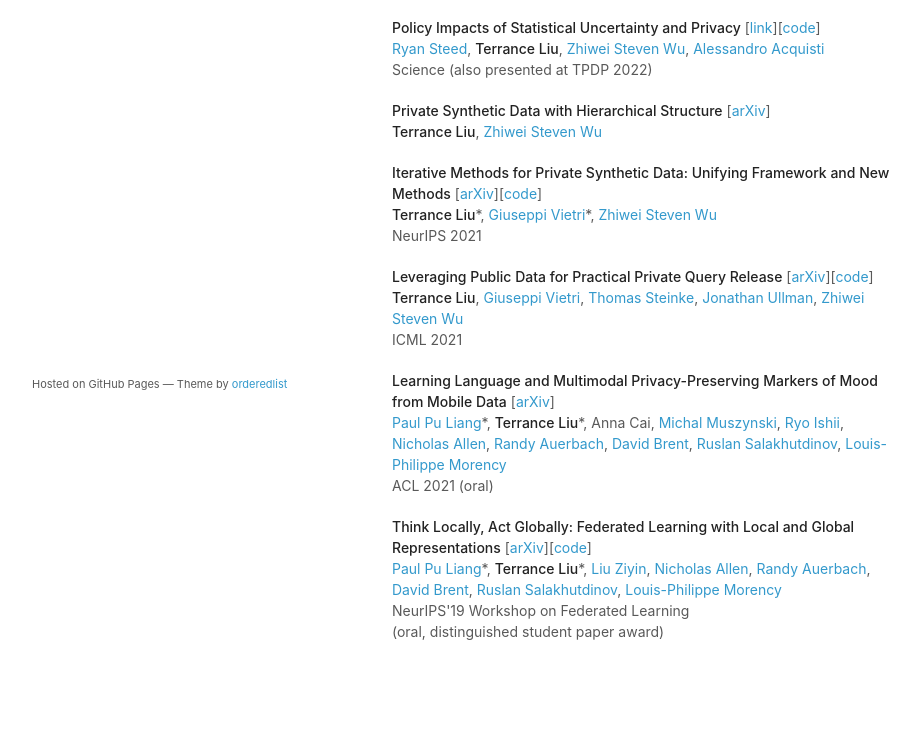
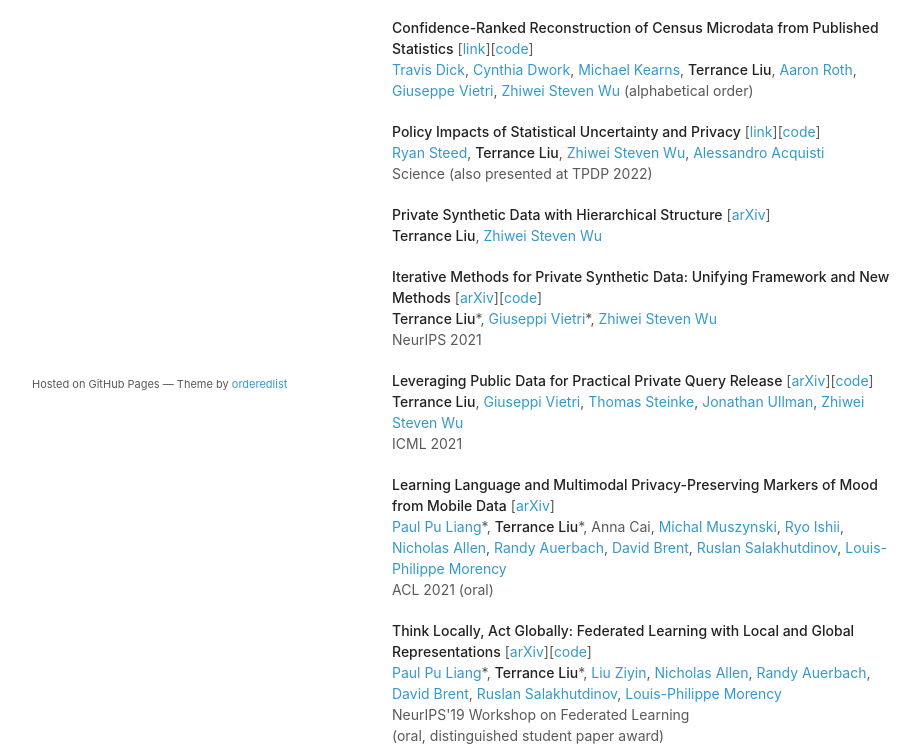
Before and after one commit to terranceliu/terranceliu.github.io, a plain HTML site: page index.html in a window 1280 px wide. Shown: the part 337-1086 px from the top of the page, without its empty margins (178-1099 px from the left). Before the commit the page ends 1049 px from the top, so only its background shows below. Drawn offline with Linux system fonts and the light colour scheme.

Commit message:
update papers

```diff
--- a/index.html
+++ b/index.html
@@ -29,6 +29,10 @@
         <h2 id="publications">Publications
           <br/><small>* denotes equal contribution</small>
         </h2>
+        <p>
+          <strong>Confidence-Ranked Reconstruction of Census Microdata from Published Statistics</strong> [<a href="https://arxiv.org/abs/2211.03128">link</a>][<a href="https://github.com/terranceliu/rap-rank-reconstruction">code</a>]
+          <br/><a href="https://travisbarrydick.github.io/">Travis Dick</a>, <a href="https://dwork.seas.harvard.edu/">Cynthia Dwork</a>, <a href="https://www.cis.upenn.edu/~mkearns/">Michael Kearns</a>, <strong>Terrance Liu</strong>, <a href="https://www.cis.upenn.edu/~aaroth/">Aaron Roth</a>, <a href="https://www.giuseppevietri.com/">Giuseppe Vietri</a>, <a href="https://zstevenwu.com/">Zhiwei Steven Wu</a> (alphabetical order)
+        </p>
         <p>
           <strong>Policy Impacts of Statistical Uncertainty and Privacy</strong> [<a href="https://www.science.org/doi/10.1126/science.abq4481">link</a>][<a href="https://github.com/ryansteed/dp-policy">code</a>]
           <br/><a href="https://rbsteed.com/">Ryan Steed</a>, <strong>Terrance Liu</strong>, <a href="https://zstevenwu.com/">Zhiwei Steven Wu</a>, <a href="https://www.heinz.cmu.edu/~acquisti/">Alessandro Acquisti</a>
```
